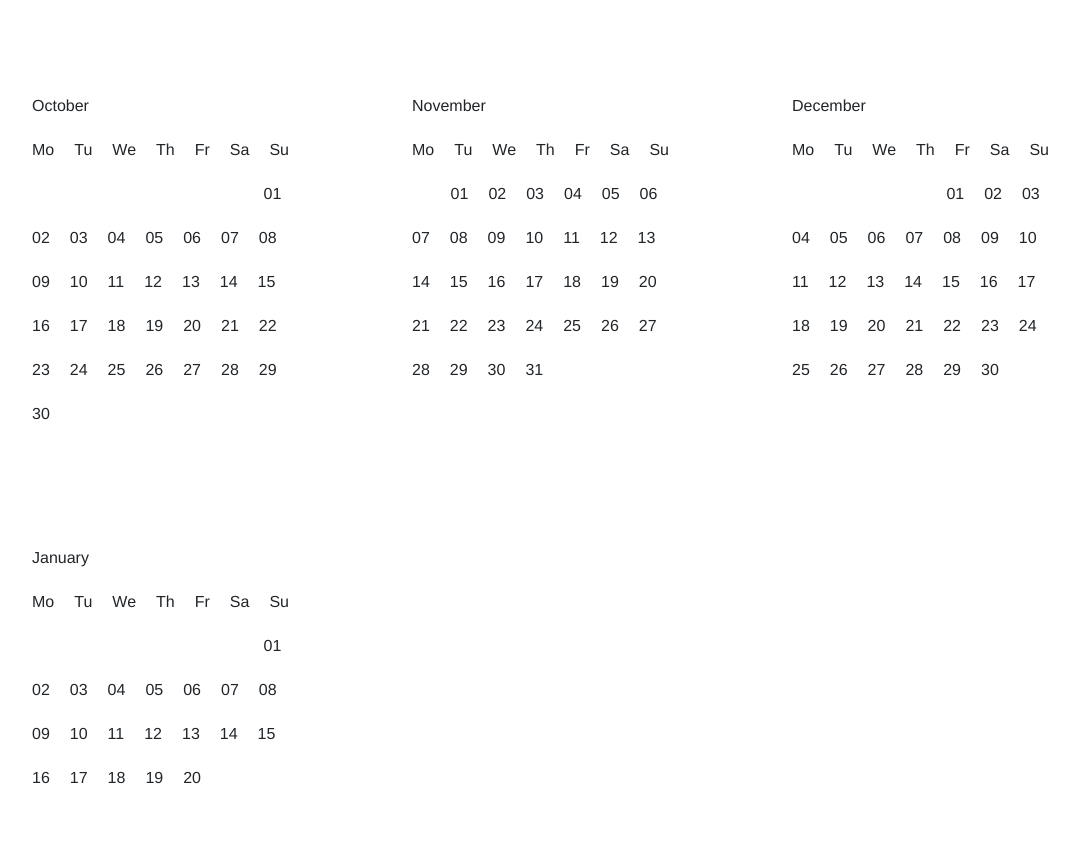
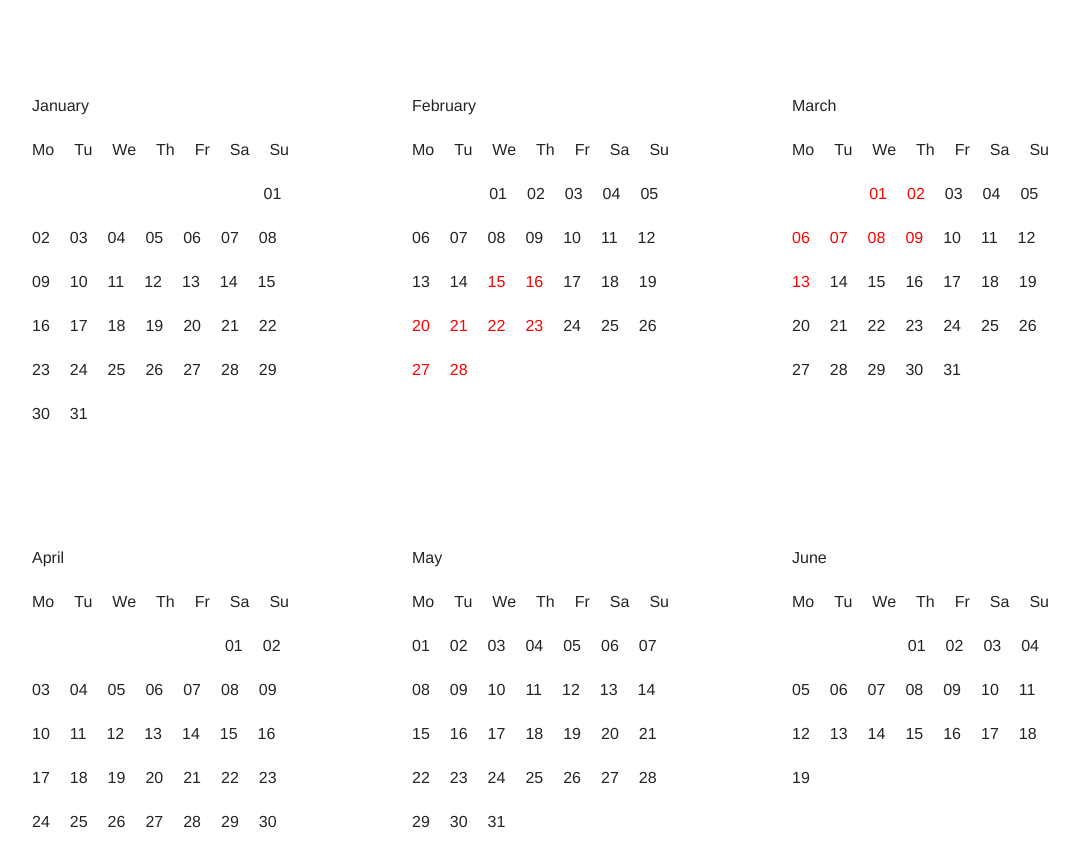
Before and after one commit to 26Kenn07/SGP-II, a plain HTML site: page SGP-II/index.html in a window 1280 px wide. Shown: the whole page, without its empty margins (60-1139 px from the left). Drawn offline with nearby package versions, Linux system fonts and the light colour scheme.

Commit message:
working attandance

```diff
--- a/SGP-II/index.css
+++ b/SGP-II/index.css
@@ -21,7 +21,6 @@ body
     /* color: white; */
     /* border: 1px solid black; */
 }
-
 .weeksnameindi
 {
     padding: 10px;
--- a/SGP-II/index.js
+++ b/SGP-II/index.js
@@ -2,10 +2,11 @@
 
 let weeks = ["Mo", "Tu", "We", "Th", "Fr", "Sa", "Su"];
 let months = ["January", "February", "March", "April", "May", "June", "July", "August", "Saptempber", "October", "November", "December"]
+let dbmsday = [1,1,1,1,0,0,0];
+let dsaday = [0,1.1,0,1,0,0];
 
 
-
-let month = 10;//starting month
+let month = 1;//starting month
 let week = 1;
 let date = 1;
 let day = 1;
@@ -19,11 +20,11 @@ const startdate = 1;
 const startday = 1;
 let curday = 7; //starting var
 
-const endmonth = 1;
-const enddate = 20;
+const endmonth = 6;
+const enddate = 19;
 
 
-//------------------------------------------------------------------------------------------------------------
+//--------------------------------------------------------------------------------------------------------------
 
 //start adding month
 
@@ -41,7 +42,7 @@ while (month != endmonth + 1) {
 
 //end adding month
 
-//------------------------------------------------------------------------------------------------------------
+//--------------------------------------------------------------------------------------------------------------
 
 //starting printing month name
 
@@ -63,7 +64,7 @@ while (month != endmonth + 1) {
 
 //end printing monthname
 
-//------------------------------------------------------------------------------------------------------------
+//--------------------------------------------------------------------------------------------------------------
 
 //start printing weeks name
 
@@ -90,7 +91,7 @@ while (month != endmonth + 1) {
 
 //end printing weeks name
 
-//-----------------------------------------------------------------------------------------------------------
+//--------------------------------------------------------------------------------------------------------------
 
 //start adding weeks
 
@@ -115,7 +116,7 @@ while (month != endmonth + 1) {
 
 //end adding weeks
 
-//-----------------------------------------------------------------------------------------------------------
+//--------------------------------------------------------------------------------------------------------------
 
 //start adding dates
 
@@ -183,6 +184,88 @@ while (month != endmonth + 1) {
 
 //end adding dates
 
+//--------------------------------------------------------------------------------------------------------------
+
+//start for dbms static data oprations
+
+let dbmst = 30;
+let dbmsn = 21;
+let tmpdbmsn = dbmsn;
+
+while ((dbmsn / dbmst) * 100 < 80) {
+    dbmst++;
+    dbmsn++;
+}
+
+let itrdbms = dbmsn - tmpdbmsn;
+console.log(itrdbms);
+let startingd = 15; // today's date
+let startingm = 2;  //today's month
+
+let tmpd = startdate
+let tmpm = startmonth
+let tmpvar = curday
+
+// let conformvar = 0;
+// let datecur = new Date().toDateString();
+// let datecurvar = datecur.slice(0, 3)
+// if (datecurvar === "Mon") conformvar = 0;
+// else if (datecurvar === "Tue") conformvar = 1;
+// else if (datecurvar === "Wed") conformvar = 2;
+// else if (datecurvar === "The") conformvar = 3;
+// else if (datecurvar === "Fri") conformvar = 4;
+// else if (datecurvar === "Sat") conformvar = 5;
+// else if (datecurvar === "Sun") conformvar = 6;
+// conformvar++;
+// console.log(conformvar);
+
+let conformvar = 2;
+
+let tmpitr = 0;
+while (tmpitr < itrdbms) {
+    while (startingm != endmonth && tmpitr < itrdbms) {
+        let max = 0;
+        if (startingm == 2) {
+            max = 28;
+        }
+        else if (startingm == 7 || month == 8) {
+            max = 31;
+        }
+        else if (startingm % 2 != 0) {
+            max = 31;
+        }
+        else {
+            max = 30
+        }
+        while (startingd <= max && tmpitr < itrdbms) {
+            let idnamedbms = "day" + startingm + startingd;
+            // console.log(idnamedbms);
+            if(dbmsday[conformvar]!=0)
+            {
+                console.log(idnamedbms);
+                // console.log(dbmsday[conformvar]);
+                tmpitr+=dbmsday[conformvar];
+                document.getElementById(idnamedbms).style.color = "red";
+            }
+            // console.log(conformvar)
+            // tmpitr++;
+            conformvar++;
+            if(conformvar>6)conformvar=0;
+            startingd++;
+        }
+        startingd=1;
+        startingm++;
+        if (startingm > 12) startingm = 1;
+    }
+
+}
+
+//end dbms static data opration
+
+//--------------------------------------------------------------------------------------------------------------
+
+
+
 
 // parent = document.getElementsByClassName('m1')[0];
 // children = parent.lastElementChild;
```
